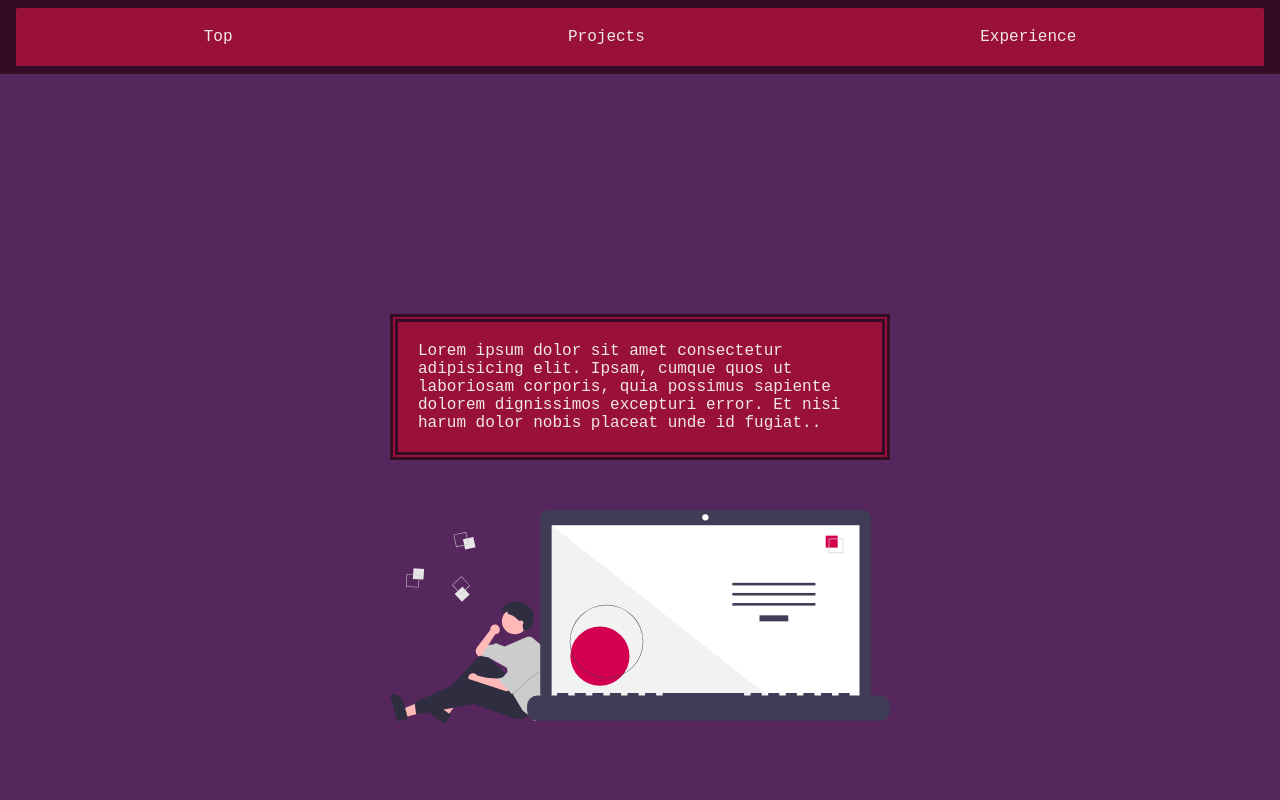
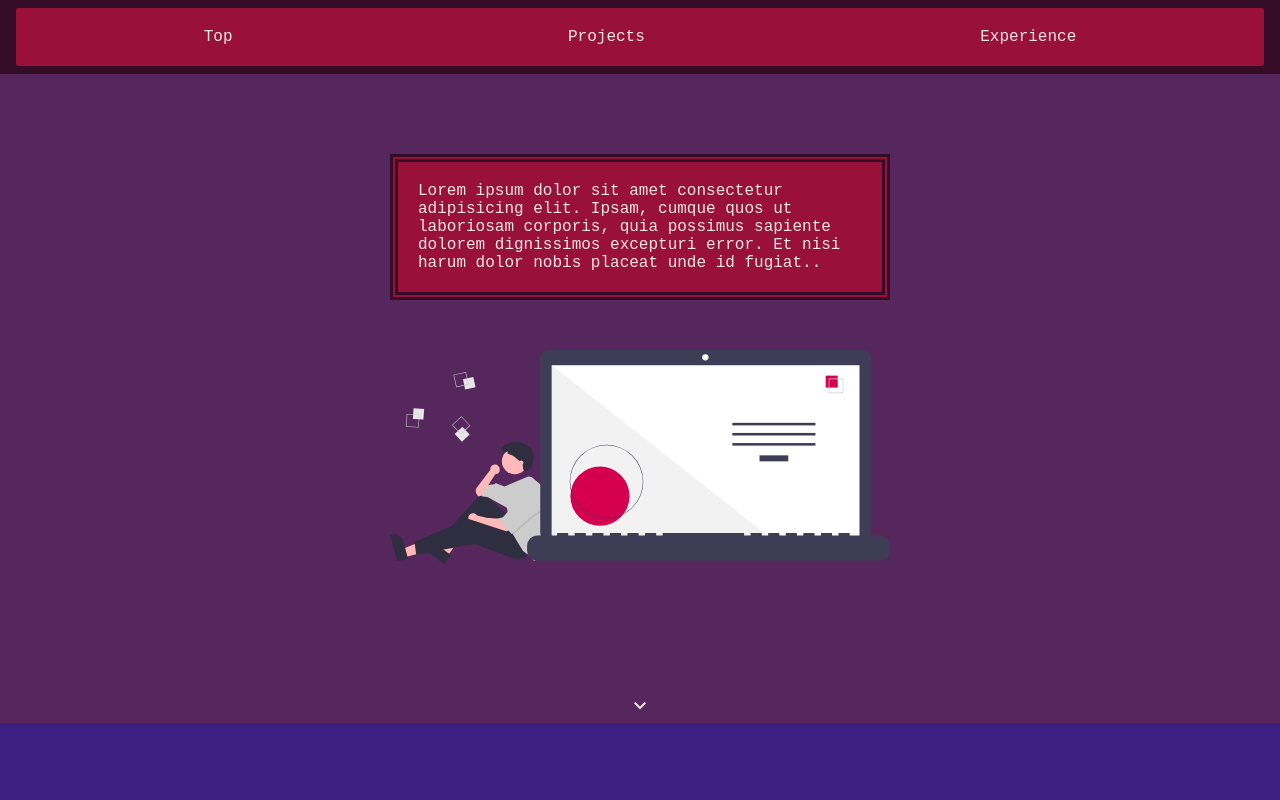
Before and after one commit to xhulia16/hoxton-html-my-portfolio-animations, a plain HTML site: page index.html in a window 1280 px wide. Shown: the top 800 px of the page. Drawn offline with nearby package versions, Linux system fonts and the light colour scheme.

Commit message:
reduced height of main sector

```diff
--- a/index.css
+++ b/index.css
@@ -47,7 +47,7 @@
         background-color: rgb(86, 39, 92);
         display: grid;
     place-items: center;
-        padding: 15rem 1rem;
+        padding: 5rem 1rem;
       }
       .svg-image{
         width:500px;
```
